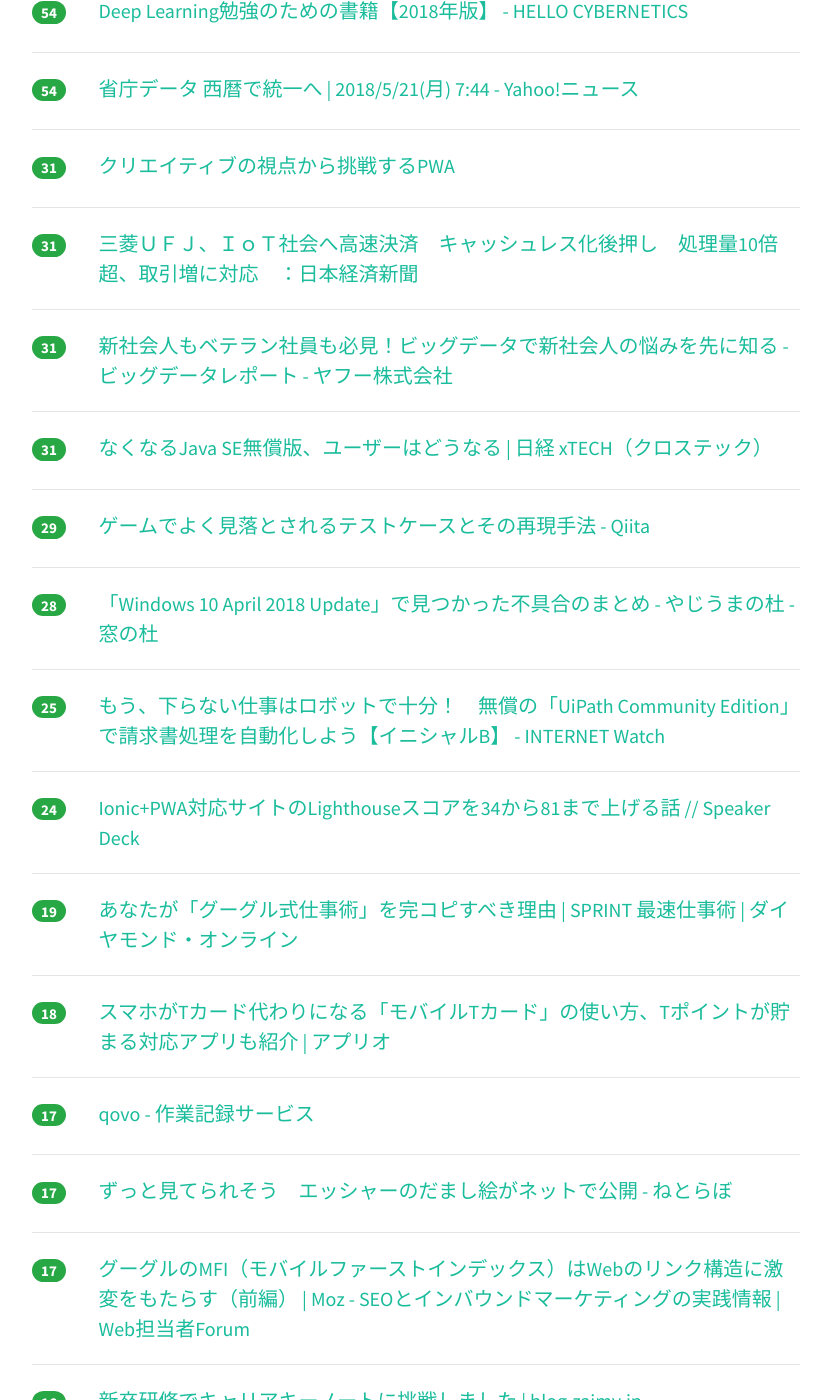
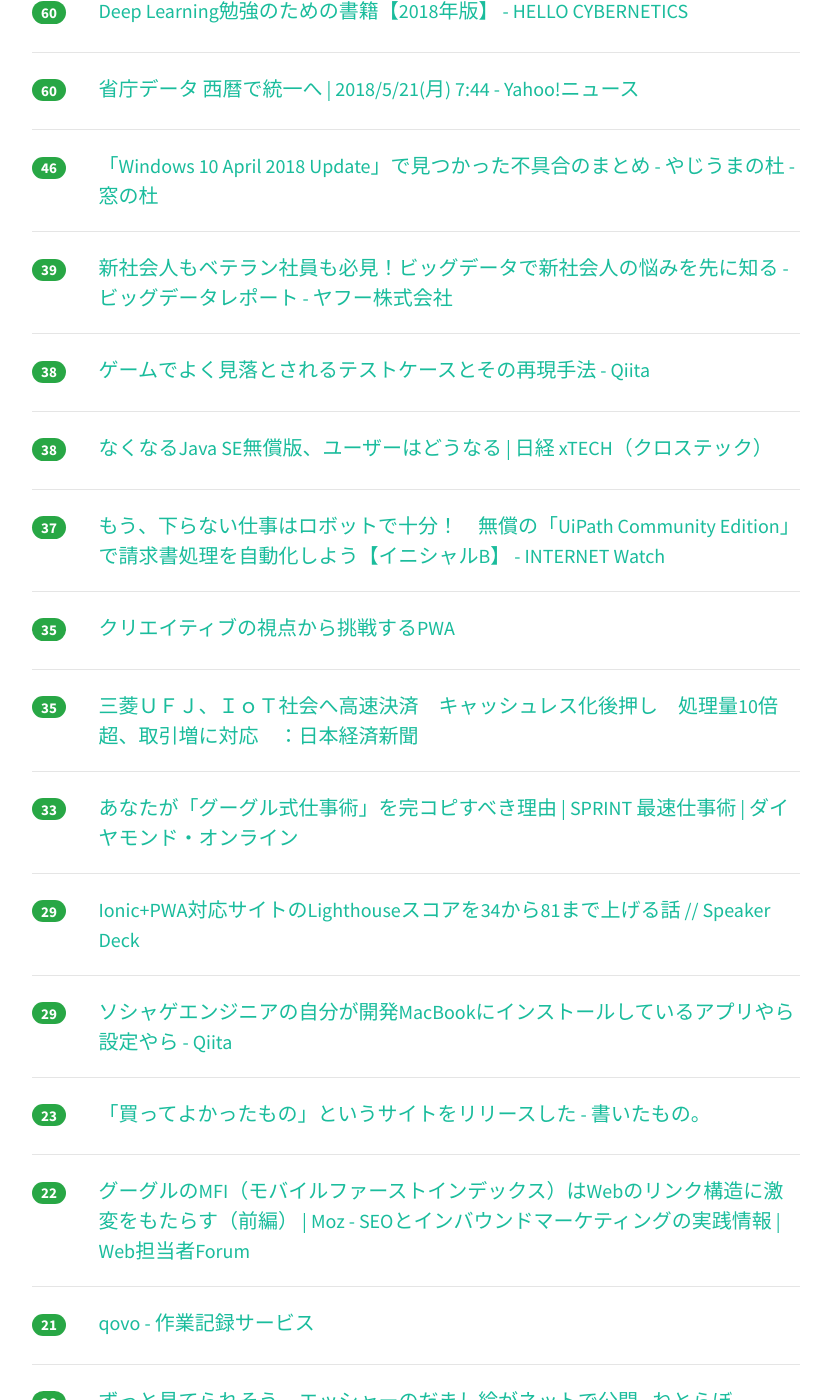
Before and after one commit to yatta47/hatena-matome-site, a Jekyll site: the page built from _posts/2018-05-21-hatena.md, in a window 1280 px wide and 1400 px high, scrolled down 1148 px. Shown: the whole window, without its empty margins (224-1055 px from the left). Built offline with Jekyll 4.4.1, drawn with Linux system fonts in a browser that asks for light colours; nearby versions of some CDN libraries; some of the changed text lies outside the part shown.

Commit message:
Updated 2018-05-21

```diff
--- a/_posts/2018-05-21-hatena.md
+++ b/_posts/2018-05-21-hatena.md
@@ -1,34 +1,44 @@
 ---
 layout: post
 title:  "2018-05-21 はてぶIT"
-date:   2018-05-21 12:02:39
+date:   2018-05-21 13:03:23
 tags: [it-hotentry]
 ---
-42 件のデータあり
+45 件のデータあり
 
 <hr><div class="row">
-<div class="col-1"><span class="badge badge-pill badge-success h2">424</span></div>
+<div class="col-1"><span class="badge badge-pill badge-success h2">462</span></div>
 <div class="col-11"><a href='https://togetter.com/li/1229279' target='_blank'>なんJ民によってyoutubeの中韓ヘイトチャンネルが次々と通報・削除され、「普通の日本人」界隈が阿鼻叫喚 - Togetter</a></div>
 </div>
 <hr>
 <div class="row">
-<div class="col-1"><span class="badge badge-pill badge-success h2">267</span></div>
+<div class="col-1"><span class="badge badge-pill badge-success h2">400</span></div>
 <div class="col-11"><a href='http://www.megamouth.info/entry/2018/05/21/031550' target='_blank'>弊社から社員が退職しました - megamouthの葬列</a></div>
 </div>
 <hr>
 <div class="row">
-<div class="col-1"><span class="badge badge-pill badge-success h2">171</span></div>
+<div class="col-1"><span class="badge badge-pill badge-success h2">198</span></div>
 <div class="col-11"><a href='https://medium.com/@voluntas/d03cafd3d2c0' target='_blank'>フルリモートワークを諦めた – V – Medium</a></div>
 </div>
 <hr>
 <div class="row">
-<div class="col-1"><span class="badge badge-pill badge-success h2">119</span></div>
+<div class="col-1"><span class="badge badge-pill badge-success h2">177</span></div>
 <div class="col-11"><a href='http://www.yomiuri.co.jp/politics/20180520-OYT1T50149.html' target='_blank'>省庁データ、近く西暦で統一…来春は間に合わず : 政治 : 読売新聞（YOMIURI ONLINE）</a></div>
 </div>
 <hr>
 <div class="row">
-<div class="col-1"><span class="badge badge-pill badge-success h2">77</span></div>
+<div class="col-1"><span class="badge badge-pill badge-success h2">103</span></div>
 <div class="col-11"><a href='https://note.mu/goando/n/neb6ea35f1da3' target='_blank'>データ視覚化のデザイン #1｜Go Ando / THE GUILD｜note</a></div>
+</div>
+<hr>
+<div class="row">
+<div class="col-1"><span class="badge badge-pill badge-success h2">75</span></div>
+<div class="col-11"><a href='https://www.publickey1.jp/blog/18/javajava_day_tokyoopenjdk.html' target='_blank'>日本オラクルが今後のJavaのリリースモデルと公式バイナリについてあらためてJava Day Tokyoで説明。オラクルによる公式バイナリの無償提供はOpenJDKベース － Publickey</a></div>
+</div>
+<hr>
+<div class="row">
+<div class="col-1"><span class="badge badge-pill badge-success h2">67</span></div>
+<div class="col-11"><a href='http://catindog.hatenablog.com/entry/2018/05/20/221624' target='_blank'>Kaggleを取り掛かるまでにやったこととと、モチベーションの維持のために必要だったこと - にほんごのれんしゅう</a></div>
 </div>
 <hr>
 <div class="row">
@@ -37,68 +47,83 @@ tags: [it-hotentry]
 </div>
 <hr>
 <div class="row">
-<div class="col-1"><span class="badge badge-pill badge-success h2">61</span></div>
-<div class="col-11"><a href='https://www.publickey1.jp/blog/18/javajava_day_tokyoopenjdk.html' target='_blank'>日本オラクルが今後のJavaのリリースモデルと公式バイナリについてあらためてJava Day Tokyoで説明。オラクルによる公式バイナリの無償提供はOpenJDKベース － Publickey</a></div>
-</div>
-<hr>
-<div class="row">
-<div class="col-1"><span class="badge badge-pill badge-success h2">57</span></div>
-<div class="col-11"><a href='http://catindog.hatenablog.com/entry/2018/05/20/221624' target='_blank'>Kaggleを取り掛かるまでにやったこととと、モチベーションの維持のために必要だったこと - にほんごのれんしゅう</a></div>
-</div>
-<hr>
-<div class="row">
-<div class="col-1"><span class="badge badge-pill badge-success h2">54</span></div>
+<div class="col-1"><span class="badge badge-pill badge-success h2">60</span></div>
 <div class="col-11"><a href='http://s0sem0y.hatenablog.com/entry/2018/05/21/001941' target='_blank'>Deep Learning勉強のための書籍【2018年版】 - HELLO CYBERNETICS</a></div>
 </div>
 <hr>
 <div class="row">
-<div class="col-1"><span class="badge badge-pill badge-success h2">54</span></div>
+<div class="col-1"><span class="badge badge-pill badge-success h2">60</span></div>
 <div class="col-11"><a href='https://news.yahoo.co.jp/pickup/6283228' target='_blank'>省庁データ 西暦で統一へ | 2018/5/21(月) 7:44 - Yahoo!ニュース</a></div>
 </div>
 <hr>
 <div class="row">
-<div class="col-1"><span class="badge badge-pill badge-success h2">31</span></div>
+<div class="col-1"><span class="badge badge-pill badge-success h2">46</span></div>
+<div class="col-11"><a href='https://forest.watch.impress.co.jp/docs/serial/yajiuma/1122692.html' target='_blank'>「Windows 10 April 2018 Update」で見つかった不具合のまとめ - やじうまの杜 - 窓の杜</a></div>
+</div>
+<hr>
+<div class="row">
+<div class="col-1"><span class="badge badge-pill badge-success h2">39</span></div>
+<div class="col-11"><a href='https://about.yahoo.co.jp/info/bigdata/special/2018/01/' target='_blank'>新社会人もベテラン社員も必見！ビッグデータで新社会人の悩みを先に知る - ビッグデータレポート - ヤフー株式会社</a></div>
+</div>
+<hr>
+<div class="row">
+<div class="col-1"><span class="badge badge-pill badge-success h2">38</span></div>
+<div class="col-11"><a href='https://qiita.com/taptappun/items/1d3e2c9646cf7d4557db' target='_blank'>ゲームでよく見落とされるテストケースとその再現手法 - Qiita</a></div>
+</div>
+<hr>
+<div class="row">
+<div class="col-1"><span class="badge badge-pill badge-success h2">38</span></div>
+<div class="col-11"><a href='http://tech.nikkeibp.co.jp/atcl/nxt/column/18/00294/051700002/' target='_blank'>なくなるJava SE無償版、ユーザーはどうなる | 日経 xTECH（クロステック）</a></div>
+</div>
+<hr>
+<div class="row">
+<div class="col-1"><span class="badge badge-pill badge-success h2">37</span></div>
+<div class="col-11"><a href='https://internet.watch.impress.co.jp/docs/column/shimizu/1120913.html' target='_blank'>もう、下らない仕事はロボットで十分！　無償の「UiPath Community Edition」で請求書処理を自動化しよう【イニシャルB】 - INTERNET Watch</a></div>
+</div>
+<hr>
+<div class="row">
+<div class="col-1"><span class="badge badge-pill badge-success h2">35</span></div>
 <div class="col-11"><a href='https://www.slideshare.net/clockmaker_jp/pwa-97723651' target='_blank'>クリエイティブの視点から挑戦するPWA</a></div>
 </div>
 <hr>
 <div class="row">
-<div class="col-1"><span class="badge badge-pill badge-success h2">31</span></div>
+<div class="col-1"><span class="badge badge-pill badge-success h2">35</span></div>
 <div class="col-11"><a href='https://www.nikkei.com/article/DGKKZO30742320Q8A520C1MM8000/' target='_blank'>三菱ＵＦＪ、ＩｏＴ社会へ高速決済　キャッシュレス化後押し　処理量10倍超、取引増に対応　：日本経済新聞</a></div>
 </div>
 <hr>
 <div class="row">
-<div class="col-1"><span class="badge badge-pill badge-success h2">31</span></div>
-<div class="col-11"><a href='https://about.yahoo.co.jp/info/bigdata/special/2018/01/' target='_blank'>新社会人もベテラン社員も必見！ビッグデータで新社会人の悩みを先に知る - ビッグデータレポート - ヤフー株式会社</a></div>
-</div>
-<hr>
-<div class="row">
-<div class="col-1"><span class="badge badge-pill badge-success h2">31</span></div>
-<div class="col-11"><a href='http://tech.nikkeibp.co.jp/atcl/nxt/column/18/00294/051700002/' target='_blank'>なくなるJava SE無償版、ユーザーはどうなる | 日経 xTECH（クロステック）</a></div>
+<div class="col-1"><span class="badge badge-pill badge-success h2">33</span></div>
+<div class="col-11"><a href='http://diamond.jp/articles/-/169786' target='_blank'>あなたが「グーグル式仕事術」を完コピすべき理由 | SPRINT 最速仕事術 | ダイヤモンド・オンライン</a></div>
 </div>
 <hr>
 <div class="row">
 <div class="col-1"><span class="badge badge-pill badge-success h2">29</span></div>
-<div class="col-11"><a href='https://qiita.com/taptappun/items/1d3e2c9646cf7d4557db' target='_blank'>ゲームでよく見落とされるテストケースとその再現手法 - Qiita</a></div>
-</div>
-<hr>
-<div class="row">
-<div class="col-1"><span class="badge badge-pill badge-success h2">28</span></div>
-<div class="col-11"><a href='https://forest.watch.impress.co.jp/docs/serial/yajiuma/1122692.html' target='_blank'>「Windows 10 April 2018 Update」で見つかった不具合のまとめ - やじうまの杜 - 窓の杜</a></div>
-</div>
-<hr>
-<div class="row">
-<div class="col-1"><span class="badge badge-pill badge-success h2">25</span></div>
-<div class="col-11"><a href='https://internet.watch.impress.co.jp/docs/column/shimizu/1120913.html' target='_blank'>もう、下らない仕事はロボットで十分！　無償の「UiPath Community Edition」で請求書処理を自動化しよう【イニシャルB】 - INTERNET Watch</a></div>
-</div>
-<hr>
-<div class="row">
-<div class="col-1"><span class="badge badge-pill badge-success h2">24</span></div>
 <div class="col-11"><a href='https://speakerdeck.com/scrpgil/ionic-plus-pwadui-ying-saitofalselighthousesukoawo34kara81madeshang-geruhua' target='_blank'>Ionic+PWA対応サイトのLighthouseスコアを34から81まで上げる話 // Speaker Deck</a></div>
 </div>
 <hr>
 <div class="row">
-<div class="col-1"><span class="badge badge-pill badge-success h2">19</span></div>
-<div class="col-11"><a href='http://diamond.jp/articles/-/169786' target='_blank'>あなたが「グーグル式仕事術」を完コピすべき理由 | SPRINT 最速仕事術 | ダイヤモンド・オンライン</a></div>
+<div class="col-1"><span class="badge badge-pill badge-success h2">29</span></div>
+<div class="col-11"><a href='https://qiita.com/west-hiroaki/items/9560f0504c3bdfe970f5' target='_blank'>ソシャゲエンジニアの自分が開発MacBookにインストールしているアプリやら設定やら - Qiita</a></div>
+</div>
+<hr>
+<div class="row">
+<div class="col-1"><span class="badge badge-pill badge-success h2">23</span></div>
+<div class="col-11"><a href='http://morishin.hatenablog.com/entry/release-katteyokatta' target='_blank'>「買ってよかったもの」というサイトをリリースした - 書いたもの。</a></div>
+</div>
+<hr>
+<div class="row">
+<div class="col-1"><span class="badge badge-pill badge-success h2">22</span></div>
+<div class="col-11"><a href='https://webtan.impress.co.jp/e/2018/05/21/29274' target='_blank'>グーグルのMFI（モバイルファーストインデックス）はWebのリンク構造に激変をもたらす（前編） | Moz - SEOとインバウンドマーケティングの実践情報 | Web担当者Forum</a></div>
+</div>
+<hr>
+<div class="row">
+<div class="col-1"><span class="badge badge-pill badge-success h2">21</span></div>
+<div class="col-11"><a href='https://qovo.jp/' target='_blank'>qovo - 作業記録サービス</a></div>
+</div>
+<hr>
+<div class="row">
+<div class="col-1"><span class="badge badge-pill badge-success h2">20</span></div>
+<div class="col-11"><a href='http://nlab.itmedia.co.jp/nl/articles/1805/20/news023.html' target='_blank'>ずっと見てられそう　エッシャーのだまし絵がネットで公開 - ねとらぼ</a></div>
 </div>
 <hr>
 <div class="row">
@@ -107,18 +132,18 @@ tags: [it-hotentry]
 </div>
 <hr>
 <div class="row">
-<div class="col-1"><span class="badge badge-pill badge-success h2">17</span></div>
-<div class="col-11"><a href='https://qovo.jp/' target='_blank'>qovo - 作業記録サービス</a></div>
+<div class="col-1"><span class="badge badge-pill badge-success h2">18</span></div>
+<div class="col-11"><a href='https://jp.techcrunch.com/2018/05/21/enjin-the-class-action-platform/' target='_blank'>集団訴訟をプロジェクト化して支援する「enjin」公開、運営会社は6000万円を資金調達 | TechCrunch Japan</a></div>
 </div>
 <hr>
 <div class="row">
-<div class="col-1"><span class="badge badge-pill badge-success h2">17</span></div>
-<div class="col-11"><a href='http://nlab.itmedia.co.jp/nl/articles/1805/20/news023.html' target='_blank'>ずっと見てられそう　エッシャーのだまし絵がネットで公開 - ねとらぼ</a></div>
+<div class="col-1"><span class="badge badge-pill badge-success h2">18</span></div>
+<div class="col-11"><a href='http://blog.btrax.com/jp/2018/05/21/designer-transform/' target='_blank'>【給与差1.4倍】グラフィックデザイナーがUXデザイナーになる方法 | freshtrax | デザイン会社 btrax ブログ</a></div>
 </div>
 <hr>
 <div class="row">
-<div class="col-1"><span class="badge badge-pill badge-success h2">17</span></div>
-<div class="col-11"><a href='https://webtan.impress.co.jp/e/2018/05/21/29274' target='_blank'>グーグルのMFI（モバイルファーストインデックス）はWebのリンク構造に激変をもたらす（前編） | Moz - SEOとインバウンドマーケティングの実践情報 | Web担当者Forum</a></div>
+<div class="col-1"><span class="badge badge-pill badge-success h2">18</span></div>
+<div class="col-11"><a href='https://kuenishi.hatenadiary.jp/entry/2018/05/20/143135' target='_blank'>Ergo42 というキーボードを自作した - kuenishi's blog</a></div>
 </div>
 <hr>
 <div class="row">
@@ -127,13 +152,8 @@ tags: [it-hotentry]
 </div>
 <hr>
 <div class="row">
-<div class="col-1"><span class="badge badge-pill badge-success h2">16</span></div>
-<div class="col-11"><a href='https://jp.techcrunch.com/2018/05/21/enjin-the-class-action-platform/' target='_blank'>集団訴訟をプロジェクト化して支援する「enjin」公開、運営会社は6000万円を資金調達 | TechCrunch Japan</a></div>
-</div>
-<hr>
-<div class="row">
-<div class="col-1"><span class="badge badge-pill badge-success h2">16</span></div>
-<div class="col-11"><a href='https://kuenishi.hatenadiary.jp/entry/2018/05/20/143135' target='_blank'>Ergo42 というキーボードを自作した - kuenishi's blog</a></div>
+<div class="col-1"><span class="badge badge-pill badge-success h2">15</span></div>
+<div class="col-11"><a href='http://www.ballmaru.com/entry/2018/05/20/%E5%AE%9F%E9%8C%B2!!!!!!!!_48%E6%99%82%E9%96%93%E3%81%A7%E3%83%90%E3%83%BC%E3%83%81%E3%83%A3%E3%83%AB%E3%83%A6%E3%83%BC%E3%83%81%E3%83%A5%E3%83%BC%E3%83%90%E3%83%BC%E3%81%AB%E3%81%AA%E3%81%A3' target='_blank'>実録!!!!!!!! 48時間でバーチャルユーチューバーになったひよこ - ぼーる丸の部屋</a></div>
 </div>
 <hr>
 <div class="row">
@@ -143,27 +163,22 @@ tags: [it-hotentry]
 <hr>
 <div class="row">
 <div class="col-1"><span class="badge badge-pill badge-success h2">15</span></div>
-<div class="col-11"><a href='http://blog.btrax.com/jp/2018/05/21/designer-transform/' target='_blank'>【給与差1.4倍】グラフィックデザイナーがUXデザイナーになる方法 | freshtrax | デザイン会社 btrax ブログ</a></div>
+<div class="col-11"><a href='https://togetter.com/li/1229329' target='_blank'>数百年ぶりにココイチに来たら、なんかガルマが寝言みたいなことを言っていた - Togetter</a></div>
+</div>
+<hr>
+<div class="row">
+<div class="col-1"><span class="badge badge-pill badge-success h2">14</span></div>
+<div class="col-11"><a href='http://d.hatena.ne.jp/himaginary/20180520/death_of_acceleration' target='_blank'>インフレ加速仮説の死 - himaginaryの日記</a></div>
+</div>
+<hr>
+<div class="row">
+<div class="col-1"><span class="badge badge-pill badge-success h2">14</span></div>
+<div class="col-11"><a href='https://coliss.com/articles/build-websites/operation/work/image-organizer-tiat.html' target='_blank'>デザイナー・カメラマンにおすすめ！大量の画像を効率的に管理できるWin, Mac, Linux対応の無料アプリ -Tiat | コリス</a></div>
 </div>
 <hr>
 <div class="row">
 <div class="col-1"><span class="badge badge-pill badge-success h2">13</span></div>
 <div class="col-11"><a href='http://honeshabri.hatenablog.com/entry/strength_training_with_siri' target='_blank'>Siriお姉さんに励まされながら筋トレを行う - 本しゃぶり</a></div>
-</div>
-<hr>
-<div class="row">
-<div class="col-1"><span class="badge badge-pill badge-success h2">13</span></div>
-<div class="col-11"><a href='http://www.ballmaru.com/entry/2018/05/20/%E5%AE%9F%E9%8C%B2!!!!!!!!_48%E6%99%82%E9%96%93%E3%81%A7%E3%83%90%E3%83%BC%E3%83%81%E3%83%A3%E3%83%AB%E3%83%A6%E3%83%BC%E3%83%81%E3%83%A5%E3%83%BC%E3%83%90%E3%83%BC%E3%81%AB%E3%81%AA%E3%81%A3' target='_blank'>実録!!!!!!!! 48時間でバーチャルユーチューバーになったひよこ - ぼーる丸の部屋</a></div>
-</div>
-<hr>
-<div class="row">
-<div class="col-1"><span class="badge badge-pill badge-success h2">13</span></div>
-<div class="col-11"><a href='https://qiita.com/west-hiroaki/items/9560f0504c3bdfe970f5' target='_blank'>ソシャゲエンジニアの自分が開発MacBookにインストールしているアプリやら設定やら - Qiita</a></div>
-</div>
-<hr>
-<div class="row">
-<div class="col-1"><span class="badge badge-pill badge-success h2">12</span></div>
-<div class="col-11"><a href='http://d.hatena.ne.jp/himaginary/20180520/death_of_acceleration' target='_blank'>インフレ加速仮説の死 - himaginaryの日記</a></div>
 </div>
 <hr>
 <div class="row">
@@ -173,12 +188,27 @@ tags: [it-hotentry]
 <hr>
 <div class="row">
 <div class="col-1"><span class="badge badge-pill badge-success h2">11</span></div>
-<div class="col-11"><a href='https://togetter.com/li/1229329' target='_blank'>数百年ぶりにココイチに来たら、なんかガルマが寝言みたいなことを言っていた - Togetter</a></div>
+<div class="col-11"><a href='https://www.moguravr.com/vtuber-n-nugum/' target='_blank'>最恐？のホラー系VTuber「ンヌグム」が引き込む深淵の楽しみ方 | Mogura VR - 国内外のVR/AR/MR最新情報</a></div>
+</div>
+<hr>
+<div class="row">
+<div class="col-1"><span class="badge badge-pill badge-success h2">11</span></div>
+<div class="col-11"><a href='https://togetter.com/li/1208790' target='_blank'>ハッとする全集 皆さんもハッとしてみましょう - Togetter</a></div>
 </div>
 <hr>
 <div class="row">
 <div class="col-1"><span class="badge badge-pill badge-success h2">10</span></div>
 <div class="col-11"><a href='https://smhn.info/201805-htc-u12-plus-spec-rumors' target='_blank'>HTC次期旗艦「HTC U12+」の詳細スペックが判明。ウルトラピクセル4＋望遠のデュアルカメラ構成に – すまほん!!</a></div>
+</div>
+<hr>
+<div class="row">
+<div class="col-1"><span class="badge badge-pill badge-success h2">10</span></div>
+<div class="col-11"><a href='http://made.livesense.co.jp/entry/2018/05/21/105008' target='_blank'>DNS over HTTPSを使ってDNSレコードを外形監視 - LIVESENSE ENGINEER BLOG</a></div>
+</div>
+<hr>
+<div class="row">
+<div class="col-1"><span class="badge badge-pill badge-success h2">8</span></div>
+<div class="col-11"><a href='https://anond.hatelabo.jp/20180518151151' target='_blank'>おススメのブクマカ</a></div>
 </div>
 <hr>
 <div class="row">
@@ -188,17 +218,7 @@ tags: [it-hotentry]
 <hr>
 <div class="row">
 <div class="col-1"><span class="badge badge-pill badge-success h2">8</span></div>
-<div class="col-11"><a href='https://www.moguravr.com/vtuber-n-nugum/' target='_blank'>最恐？のホラー系VTuber「ンヌグム」が引き込む深淵の楽しみ方 | Mogura VR - 国内外のVR/AR/MR最新情報</a></div>
-</div>
-<hr>
-<div class="row">
-<div class="col-1"><span class="badge badge-pill badge-success h2">8</span></div>
 <div class="col-11"><a href='http://news.livedoor.com/article/detail/14742656/' target='_blank'>PCを重くしてしまう不要なファイル Windows10向けの対策アプリ - ライブドアニュース</a></div>
-</div>
-<hr>
-<div class="row">
-<div class="col-1"><span class="badge badge-pill badge-success h2">8</span></div>
-<div class="col-11"><a href='http://morishin.hatenablog.com/entry/release-katteyokatta' target='_blank'>「買ってよかったもの」というサイトをリリースした - 書いたもの。</a></div>
 </div>
 <hr>
 <div class="row">
@@ -208,11 +228,6 @@ tags: [it-hotentry]
 <hr>
 <div class="row">
 <div class="col-1"><span class="badge badge-pill badge-success h2">6</span></div>
-<div class="col-11"><a href='https://anond.hatelabo.jp/20180518151151' target='_blank'>おススメのブクマカ</a></div>
-</div>
-<hr>
-<div class="row">
-<div class="col-1"><span class="badge badge-pill badge-success h2">6</span></div>
 <div class="col-11"><a href='http://www.nicovideo.jp/watch/sm33237671' target='_blank'>『プラリネ』一人で演奏した - ニコニコ動画</a></div>
 </div>
 <hr>
```
